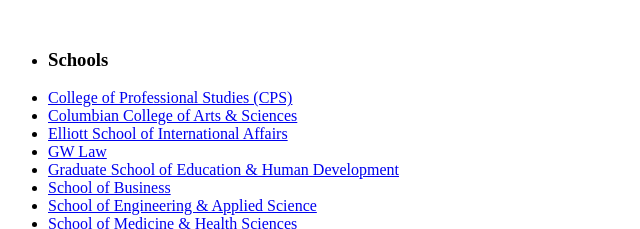
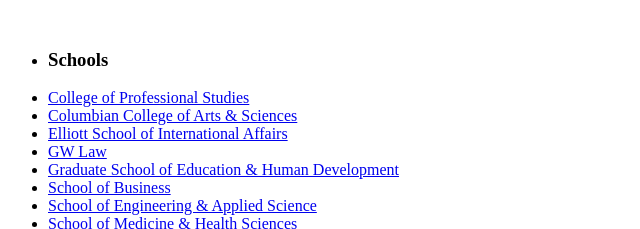
Before and after one commit to gwmalbert/GWpublic2, a website: page www/index.html in a window 1280 px wide. Shown: the top 229 px of the page, 0-640 px from the left. Drawn offline with Linux system fonts and the light colour scheme.

Commit message:
Update index.html

```diff
--- a/www/index.html
+++ b/www/index.html
@@ -30,7 +30,7 @@
                     </span>
                 </li>
                 <li>
-                    <a href="http://cps.gwu.edu" target="_self">College of Professional Studies (CPS)</a>
+                    <a href="http://cps.gwu.edu" target="_self">College of Professional Studies</a>
                 </li>
                 <li>
                     <a href="http://columbian.gwu.edu" target="_self">Columbian College of Arts &amp; Sciences</a>
```
